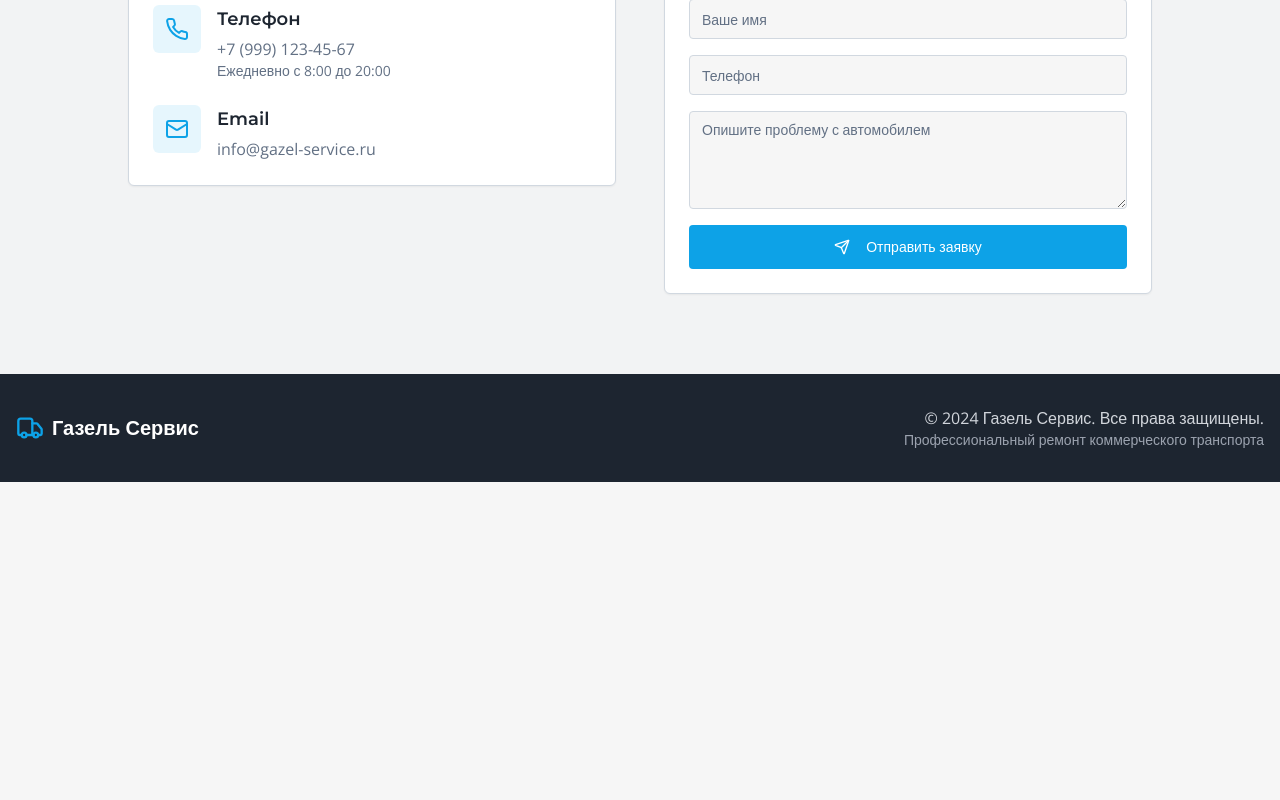
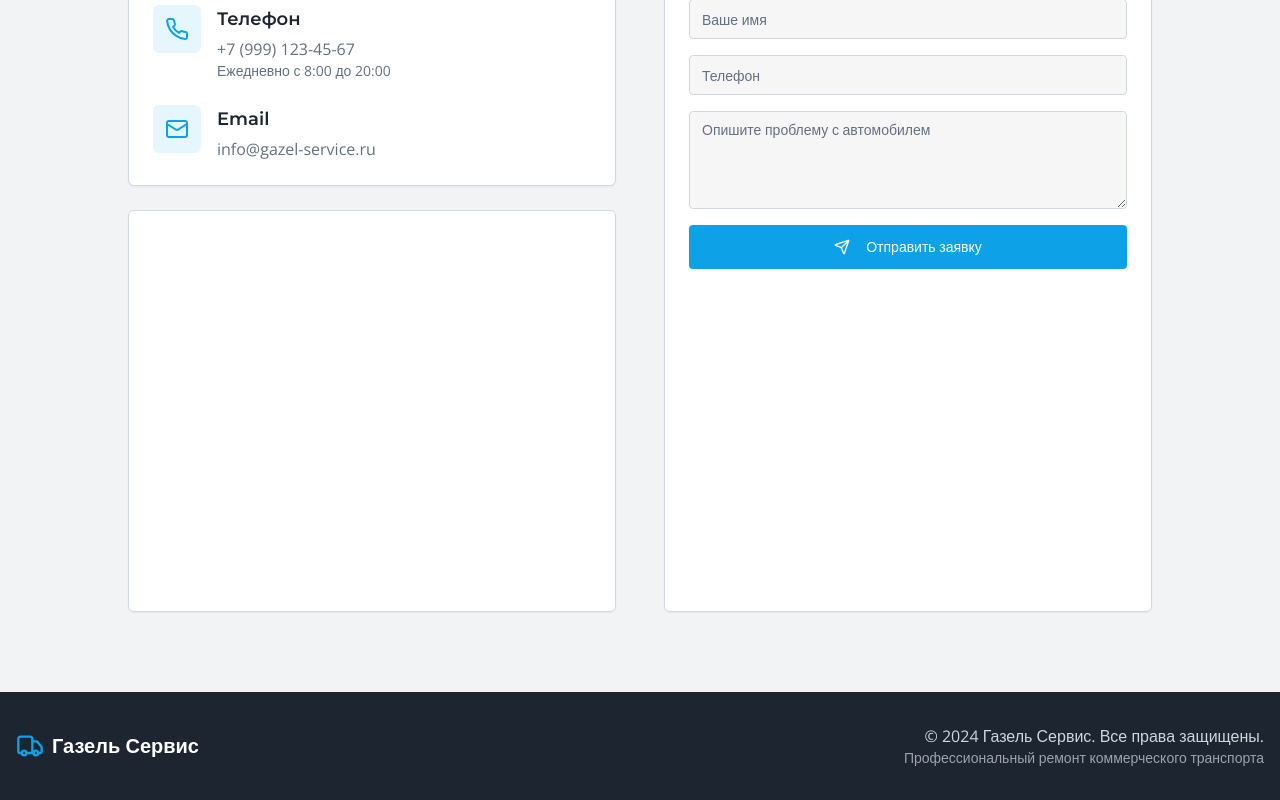
Before and after one commit to pr-poehali-dev/gazelle-repair-website, a React (Vite) app: page / in a window 1280 px wide. Shown: the part 2844-3644 px from the top of the page. Before the commit the page ends 3326 px from the top, so only its background shows below. Built offline with nearby package versions, Linux system fonts and the light colour scheme.

Commit message:
Добавить карту проезда Нижний Новгород

```diff
--- a/src/pages/Index.tsx
+++ b/src/pages/Index.tsx
@@ -264,6 +264,18 @@ const Index = () => {
                   </div>
                 </CardContent>
               </Card>
+              <Card>
+                <CardContent className="p-0 overflow-hidden">
+                  <iframe
+                    src="https://yandex.ru/map-widget/v1/?um=constructor%3Aa3f8e8f8e8e8e8e8e8e8e8e8e8e8e8e8&amp;source=constructor"
+                    width="100%"
+                    height="400"
+                    frameBorder="0"
+                    title="Карта проезда"
+                    className="rounded-lg"
+                  ></iframe>
+                </CardContent>
+              </Card>
             </div>
 
             <Card>
```
